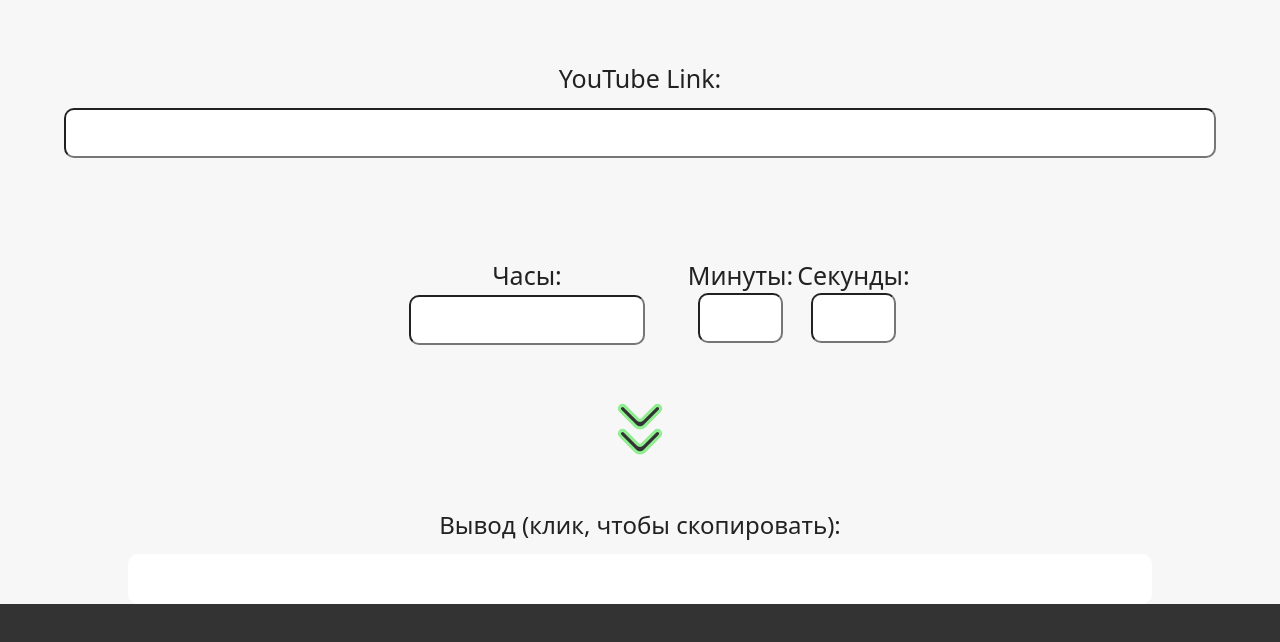
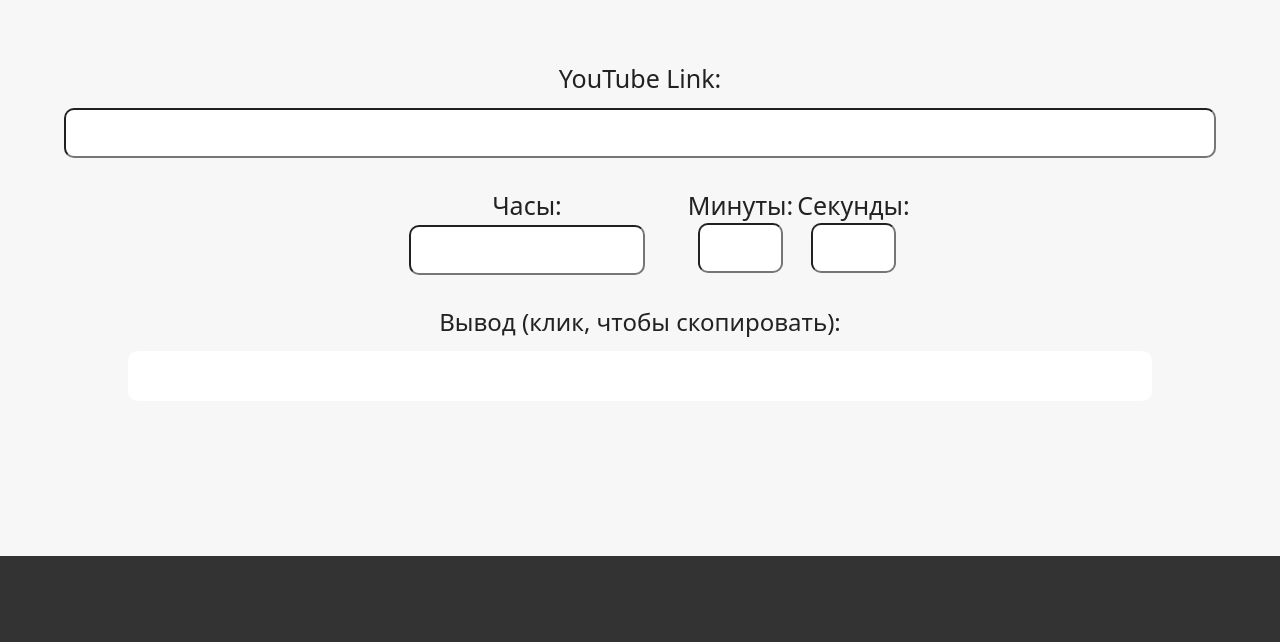
Before and after one commit to alienat3d/youtube-link-modifier, a plain HTML site: page index.html in a window 1280 px wide. Shown: the part 244-886 px from the top of the page. Drawn offline with Linux system fonts and the light colour scheme.

Commit message:
upd(styles)

```diff
--- a/index.html
+++ b/index.html
@@ -26,7 +26,7 @@
 				<input class="input input--short" id="seconds-input" type="number" min="0" max="60">
 			</label>
 		</div>
-    <div class="arrows"></div>
+    <!-- <div class="arrows"></div> -->
     <div class="output-container">
       <h2 class="output-title">Вывод (клик, чтобы скопировать):</h2>
       <p id="output"></p>
--- a/style.css
+++ b/style.css
@@ -87,7 +87,7 @@ body {
 }
 
 .arrows::before {
-  bottom: 40%;
+  bottom: 0;
   animation-name: first-arrow-moving;
   animation-duration: 1.5s;
   animation-delay: .6s;
@@ -102,7 +102,7 @@ body {
 .input {
   margin-top: 1%;
   margin-right: auto;
-  margin-bottom: 100px;
+  margin-bottom: 30px;
   margin-left: auto;
   border-radius: 10px;
   padding: 10px 15px;
```
